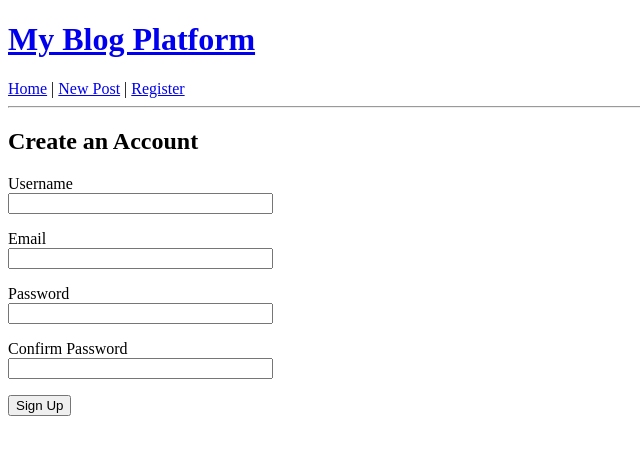
After one commit to M-Saifch/Blogging-Site, a Flask app: page /register in a window 1280 px wide. The commit adds this page. Shown: the top 455 px of the page, without its empty margins (0-640 px from the left). Run offline with Flask 3, Linux system fonts and the light colour scheme.

Commit message:
Step 6 : User Reg and Password Hashing

```diff
--- a/app/__init__.py
+++ b/app/__init__.py
@@ -13,8 +13,10 @@ def create_app():
 
     from app.routes.main import main
     from app.routes.posts import posts
+    from app.routes.auth import auth
     app.register_blueprint(main)
     app.register_blueprint(posts)
+    app.register_blueprint(auth)
 
     with app.app_context():
         from app import models  # noqa: F401
--- a/app/forms.py
+++ b/app/forms.py
@@ -1,9 +1,40 @@
 from flask_wtf import FlaskForm
-from wtforms import StringField, TextAreaField, SubmitField
-from wtforms.validators import DataRequired, Length
+from wtforms import PasswordField, StringField, SubmitField, TextAreaField
+from wtforms.validators import (
+    DataRequired,
+    Email,
+    EqualTo,
+    Length,
+    ValidationError,
+)
+
+from app.models import User
 
 
 class PostForm(FlaskForm):
     title = StringField("Title", validators=[DataRequired(), Length(max=150)])
     body = TextAreaField("Body", validators=[DataRequired()])
     submit = SubmitField("Save")
+
+
+class RegistrationForm(FlaskForm):
+    username = StringField(
+        "Username",
+        filters=[lambda value: value.strip() if value else value],
+        validators=[DataRequired(), Length(min=3, max=50)],
+    )
+    email = StringField("Email", validators=[DataRequired(), Email(), Length(max=120)])
+    password = PasswordField("Password", validators=[DataRequired(), Length(min=8)])
+    confirm_password = PasswordField(
+        "Confirm Password",
+        validators=[DataRequired(), EqualTo("password", message="Passwords must match.")],
+    )
+    submit = SubmitField("Sign Up")
+
+    def validate_username(self, field):
+        if User.query.filter_by(username=field.data).first():
+            raise ValidationError("That username is already taken.")
+
+    def validate_email(self, field):
+        if User.query.filter_by(email=field.data.lower()).first():
+            raise ValidationError("An account with that email already exists.")
--- /dev/null
+++ b/app/routes/auth.py
@@ -0,0 +1,23 @@
+from flask import Blueprint, flash, redirect, render_template, url_for
+
+from app.extensions import db
+from app.forms import RegistrationForm
+from app.models import User
+
+auth = Blueprint("auth", __name__)
+
+
+@auth.route("/register", methods=["GET", "POST"])
+def register():
+    form = RegistrationForm()
+    if form.validate_on_submit():
+        user = User(
+            username=form.username.data,
+            email=form.email.data.lower(),
+        )
+        user.set_password(form.password.data)
+        db.session.add(user)
+        db.session.commit()
+        flash("Account created! Login is coming in the next step.", "success")
+        return redirect(url_for("main.home"))
+    return render_template("register.html", form=form)
--- a/app/templates/base.html
+++ b/app/templates/base.html
@@ -7,9 +7,10 @@
 </head>
 <body>
     <h1><a href="{{ url_for('main.home') }}">My Blog Platform</a></h1>
-    <nav>
+        <nav>
         <a href="{{ url_for('main.home') }}">Home</a> |
-        <a href="{{ url_for('posts.new') }}">New Post</a>
+        <a href="{{ url_for('posts.new') }}">New Post</a> |
+        <a href="{{ url_for('auth.register') }}">Register</a>
     </nav>
     <hr>
 
--- /dev/null
+++ b/app/templates/register.html
@@ -0,0 +1,44 @@
+{% extends "base.html" %}
+
+{% block title %}Sign Up{% endblock %}
+
+{% block content %}
+    <h2>Create an Account</h2>
+    <form method="POST">
+        {{ form.hidden_tag() }}
+
+        <p>
+            {{ form.username.label }}<br>
+            {{ form.username(size=30) }}
+            {% for error in form.username.errors %}
+                <br><span style="color: red;">{{ error }}</span>
+            {% endfor %}
+        </p>
+
+        <p>
+            {{ form.email.label }}<br>
+            {{ form.email(size=30) }}
+            {% for error in form.email.errors %}
+                <br><span style="color: red;">{{ error }}</span>
+            {% endfor %}
+        </p>
+
+        <p>
+            {{ form.password.label }}<br>
+            {{ form.password(size=30) }}
+            {% for error in form.password.errors %}
+                <br><span style="color: red;">{{ error }}</span>
+            {% endfor %}
+        </p>
+
+        <p>
+            {{ form.confirm_password.label }}<br>
+            {{ form.confirm_password(size=30) }}
+            {% for error in form.confirm_password.errors %}
+                <br><span style="color: red;">{{ error }}</span>
+            {% endfor %}
+        </p>
+
+        <p>{{ form.submit() }}</p>
+    </form>
+{% endblock %}
--- a/requirements.txt
+++ b/requirements.txt
@@ -1,8 +1,11 @@
 blinker==1.9.0
 click==8.5.1
+dnspython==2.9.2
+email-validator==2.4.0
 Flask==3.1.3
 Flask-SQLAlchemy==3.1.1
 Flask-WTF==1.3.0
+idna==3.20
 itsdangerous==2.2.0
 Jinja2==3.1.6
 MarkupSafe==3.0.4
```
Also changed, not shown: app/models.py (+8 -0 lines).
